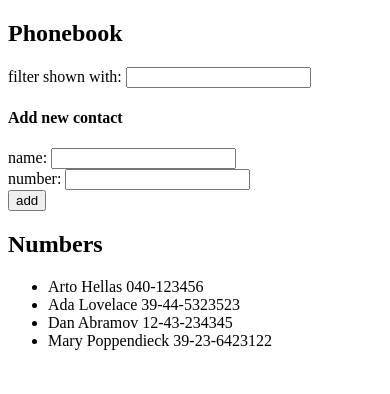
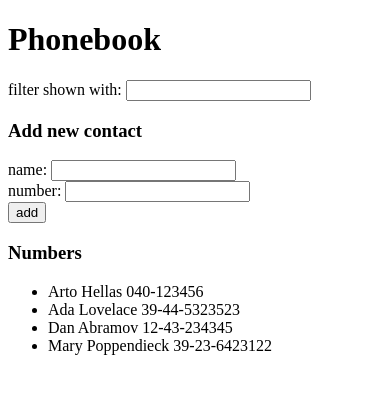
Before and after one commit to johncambefort/FullStackOpen, a React (Create React App) app in the folder part2/phonebook/: page / in a window 390 px wide. Shown: the top 394 px of the page. Built offline with nearby package versions, Linux system fonts and the light colour scheme.

Commit message:
2.10-phonebook

```diff
--- a/part2/phonebook/src/App.js
+++ b/part2/phonebook/src/App.js
@@ -1,15 +1,17 @@
 import { useState } from "react";
 import Person from "./components/Person";
+import Input from "./components/Input";
+import Button from "./components/Button";
 
 const App = () => {
   const [persons, setPersons] = useState([
-    { name: 'Arto Hellas', phone: '040-123456', id: 1 },
-    { name: 'Ada Lovelace', phone: '39-44-5323523', id: 2 },
-    { name: 'Dan Abramov', phone: '12-43-234345', id: 3 },
-    { name: 'Mary Poppendieck', phone: '39-23-6423122', id: 4 }
-  ])
+    { name: "Arto Hellas", phone: "040-123456", id: 1 },
+    { name: "Ada Lovelace", phone: "39-44-5323523", id: 2 },
+    { name: "Dan Abramov", phone: "12-43-234345", id: 3 },
+    { name: "Mary Poppendieck", phone: "39-23-6423122", id: 4 },
+  ]);
   const [newName, setNewName] = useState("");
-  const [newPhone, setNewPhone] = useState("")
+  const [newPhone, setNewPhone] = useState("");
   const [newFilter, setNewFilter] = useState("");
 
   const addPerson = (event) => {
@@ -17,8 +19,8 @@ const App = () => {
     const personObj = {
       name: newName,
       phone: newPhone,
-      id: persons.length + 1
-     }; // Construct a new Person object
+      id: persons.length + 1,
+    }; // Construct a new Person object
 
     if (persons.find((p) => p.name === personObj.name)) {
       alert(`${personObj.name} already in the phonebook`);
@@ -33,35 +35,30 @@ const App = () => {
 
   const handleNewPhone = (event) => {
     setNewPhone(event.target.value);
-  }
+  };
 
   const handleNewFilter = (event) => {
     setNewFilter(event.target.value);
-  }
+  };
 
-  const personsToShow = (newFilter === "")
-  ? persons
-  : persons.filter((p) => p.name.toLowerCase().includes(newFilter.toLowerCase()));
+  const personsToShow =
+    newFilter === ""
+      ? persons
+      : persons.filter((p) =>
+          p.name.toLowerCase().includes(newFilter.toLowerCase())
+        );
 
   return (
     <div>
-      <h2>Phonebook</h2>
-      <div>
-        filter shown with: <input value={newFilter} onChange={handleNewFilter} />
-      </div>
-      <h4>Add new contact</h4>
+      <h1>Phonebook</h1>
+      <Input text={"filter shown with"} value={newFilter} onChange={handleNewFilter} />
+      <h3>Add new contact</h3>
       <form onSubmit={addPerson}>
-        <div>
-          name: <input value={newName} onChange={handleNewName} />
-        </div>
-        <div>
-          number: <input value={newPhone} onChange={handleNewPhone} />
-        </div>
-        <div>
-          <button type="submit">add</button>
-        </div>
+        <Input text={"name"} value={newName} onChange={handleNewName} />
+        <Input text={"number"} value={newPhone} onChange={handleNewPhone} />
+        <Button />
       </form>
-      <h2>Numbers</h2>
+      <h3>Numbers</h3>
       <ul>
         {personsToShow.map((person) => (
           <Person key={person.id} person={person} />
--- /dev/null
+++ b/part2/phonebook/src/components/Button.js
@@ -0,0 +1,5 @@
+import React from "react";
+
+const Button = () => <div><button type="submit">add</button></div>;
+
+export default Button;
--- /dev/null
+++ b/part2/phonebook/src/components/Input.js
@@ -0,0 +1,11 @@
+import React from "react";
+
+const Input = ({ text, value, onChange }) => {
+  return (
+    <div>
+      {text}: <input value={value} onChange={onChange} />
+    </div>
+  );
+};
+
+export default Input;
```
